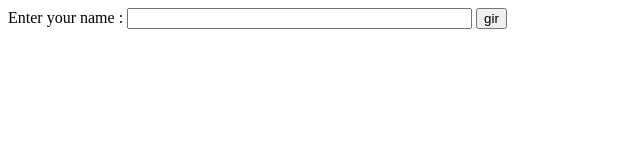
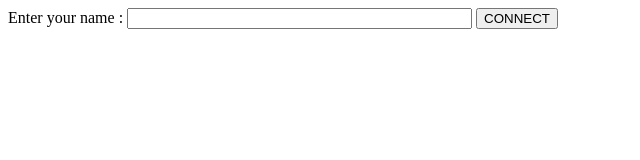
Before and after one commit to ersanceylan/lotrwar, a website: page index.html in a window 1280 px wide. Shown: the whole page, without its empty margins (0-640 px from the left). Drawn offline with nearby package versions, Linux system fonts and the light colour scheme.

Commit message:
socket path changed

```diff
--- a/app.js
+++ b/app.js
@@ -22,7 +22,7 @@ app.get('/', function (req, res) {
 app.get('/game.js', function (req, res) {
   res.sendfile(__dirname + '/lib/game.js');
 });
-app.use('/socket.io', express.static(__dirname + '/node_modules/socket.io'));
+app.use(express.static(__dirname + '/node_modules/socket.io'));
 app.use('/game.js', express.static(__dirname + '/lib/game.js'));
 app.use(express.static(__dirname + '/public'));
 
--- a/index.html
+++ b/index.html
@@ -103,11 +103,6 @@ $(document).ready(function() {
 <div id='intro'>
 Enter your name : <input type='text' size=40 id='name'> <button id='connect'>CONNECT</button>
 </div>
-<script>
-  $(document).on("ready",function(){
-    $("#connect").text("gir")
-  })
-</script>
 <div id='gameArea'>
   <div id='oppDeck' class='deck closed'></div>
   <div id='oppHand' class='hand'></div>
```
